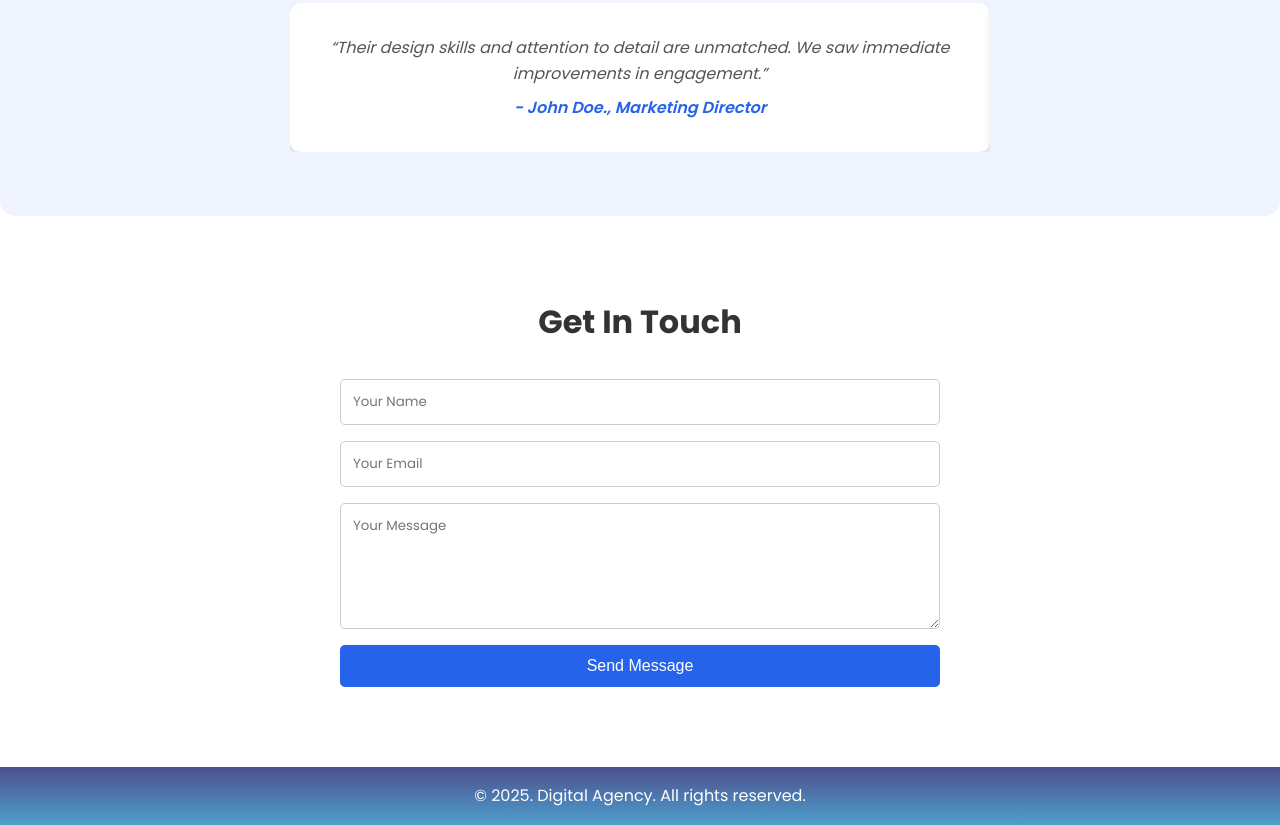
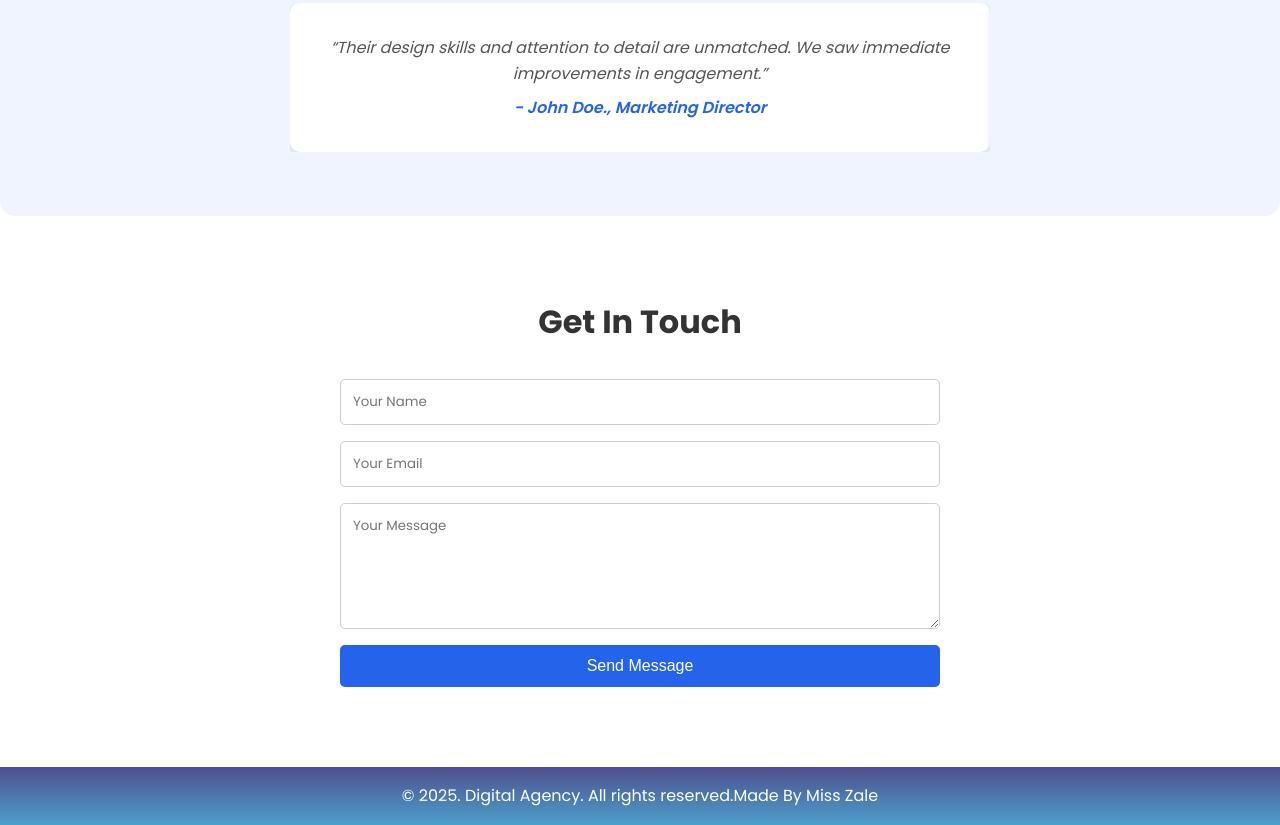
Before and after one commit to zaledev-tech/july-2025-cohort-week-8-capstone-project, a plain HTML site: page index.html in a window 1280 px wide. Shown: the part 2565-3390 px from the top of the page. Drawn offline with Linux system fonts and the light colour scheme.

Commit message:
Update index.html

```diff
--- a/index.html
+++ b/index.html
@@ -132,7 +132,7 @@
 
   <!-- Footer -->
   <footer>
-    <p>&copy; 2025. Digital Agency. All rights reserved.</p>
+    <p>&copy; 2025. Digital Agency. All rights reserved.Made By Miss Zale</p>
   </footer>
   <script defer src="js/main.js"></script>
 </body>
```
